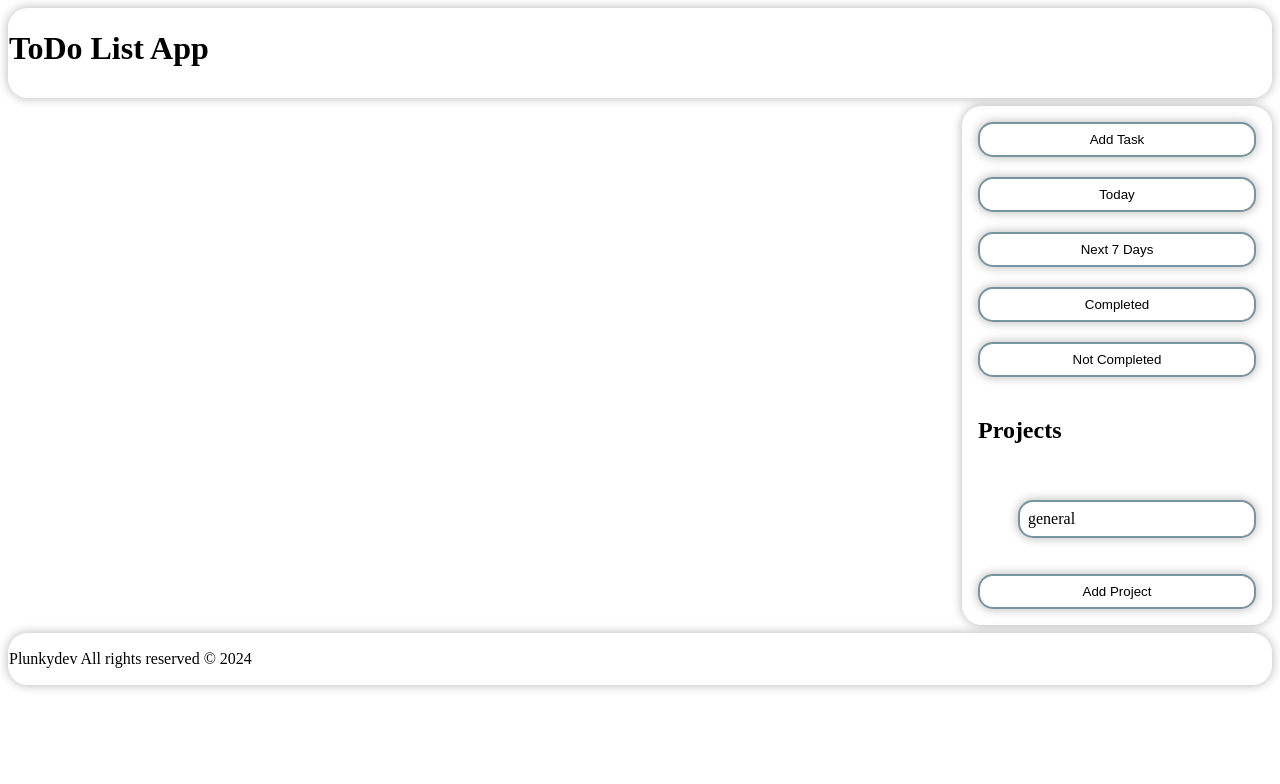
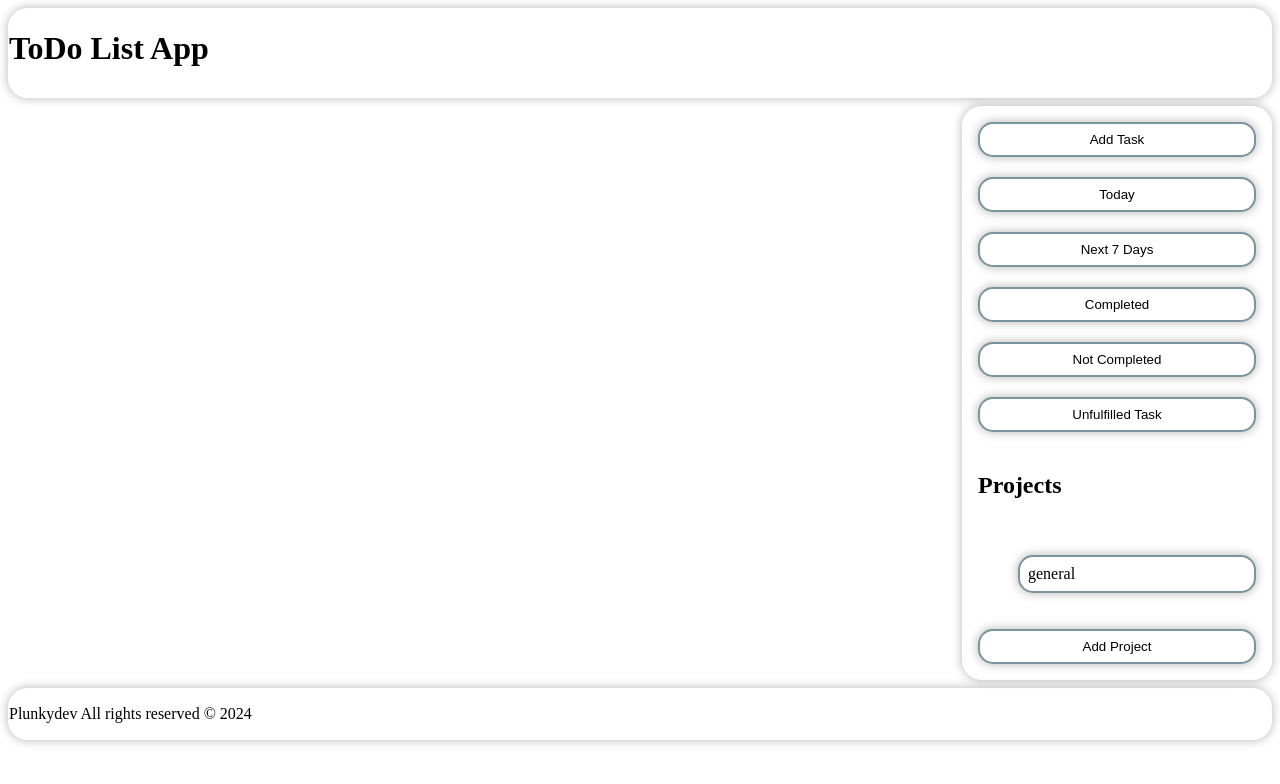
Before and after one commit to plunkydev/todo-list, a website built with webpack: page src/template.html in a window 1280 px wide. Built offline with nearby package versions, Linux system fonts and the light colour scheme.

Commit message:
Added 'Unfulfilled Task' button to main navigation for filtering overdue tasks. Updated HTML structure to include 'btnUnfulfilledTask' button.

```diff
--- a/src/template.html
+++ b/src/template.html
@@ -19,6 +19,7 @@
             <button id="btnNext7Days" type="button">Next 7 Days</button>
             <button id="btnComplete" type="button">Completed</button>
             <button id="btnNotComplete" type="button">Not Completed</button>
+            <button id="btnUnfulfilledTask" type="button">Unfulfilled Task</button>
             <h2>Projects</h2>
             <ul id="showProjects"></ul>
             <button id="addProject" type="button">Add Project</button>
```
